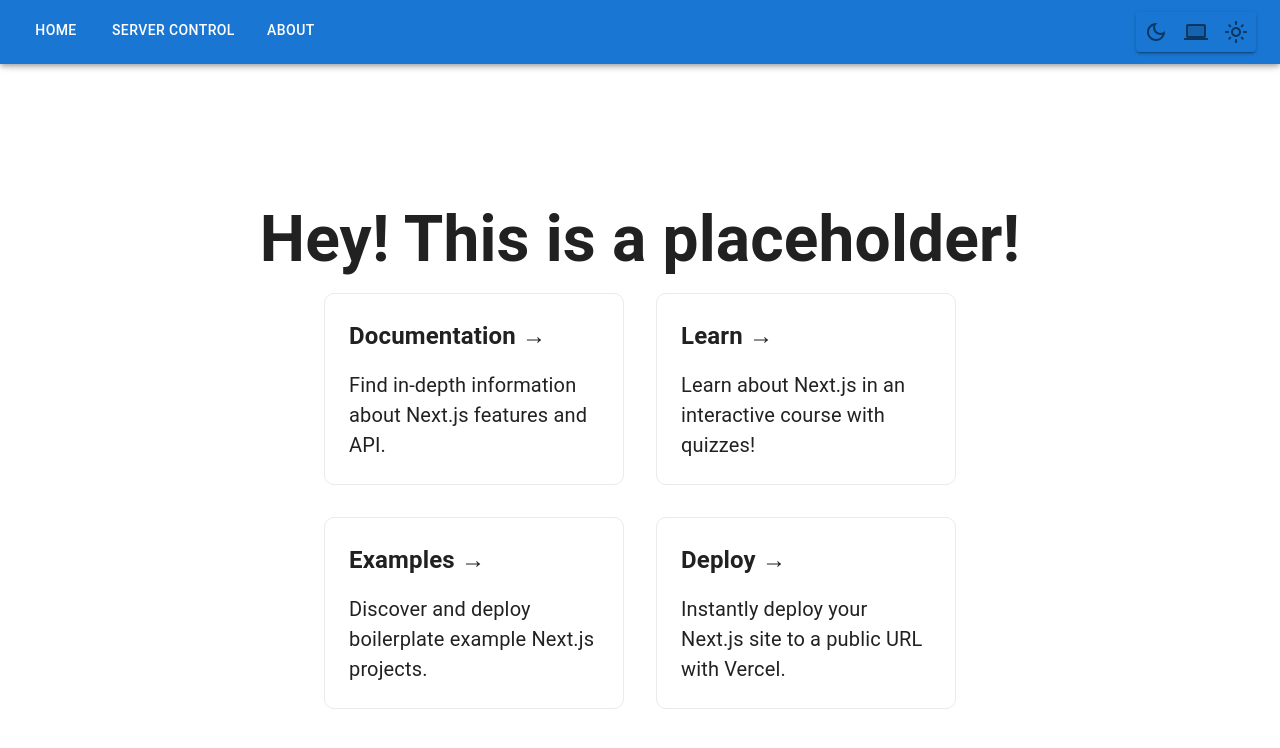
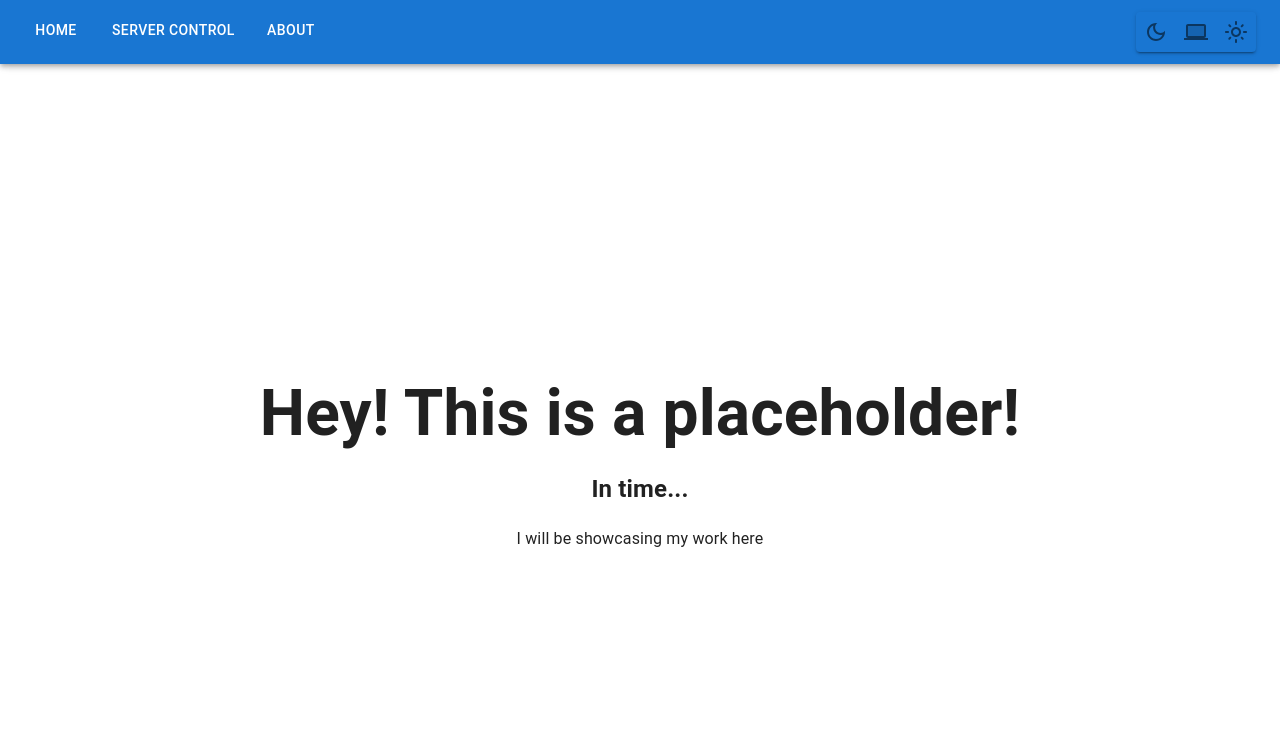
Before and after one commit to heloman1/personal-website, a Next.js app: page / in a window 1280 px wide. Shown: the top 748 px of the page. Built offline with nearby package versions, Linux system fonts and the light colour scheme.

Commit message:
nuke nextjs's start page

```diff
--- a/pages/index.tsx
+++ b/pages/index.tsx
@@ -18,45 +18,8 @@ const Home: NextPage = () => {
             <main className={styles.main}>
                 <h1 className={styles.title}>Hey! This is a placeholder!</h1>
 
-                <div className={styles.grid}>
-                    <a href="https://nextjs.org/docs" className={styles.card}>
-                        <h2>Documentation &rarr;</h2>
-                        <p>
-                            Find in-depth information about Next.js features and
-                            API.
-                        </p>
-                    </a>
-
-                    <a href="https://nextjs.org/learn" className={styles.card}>
-                        <h2>Learn &rarr;</h2>
-                        <p>
-                            Learn about Next.js in an interactive course with
-                            quizzes!
-                        </p>
-                    </a>
-
-                    <a
-                        href="https://github.com/vercel/next.js/tree/master/examples"
-                        className={styles.card}
-                    >
-                        <h2>Examples &rarr;</h2>
-                        <p>
-                            Discover and deploy boilerplate example Next.js
-                            projects.
-                        </p>
-                    </a>
-
-                    <a
-                        href="https://vercel.com/new?utm_source=create-next-app&utm_medium=default-template&utm_campaign=create-next-app"
-                        className={styles.card}
-                    >
-                        <h2>Deploy &rarr;</h2>
-                        <p>
-                            Instantly deploy your Next.js site to a public URL
-                            with Vercel.
-                        </p>
-                    </a>
-                </div>
+                <h2>In time...</h2>
+                <span>I will be showcasing my work here</span>
             </main>
         </div>
     );
```
